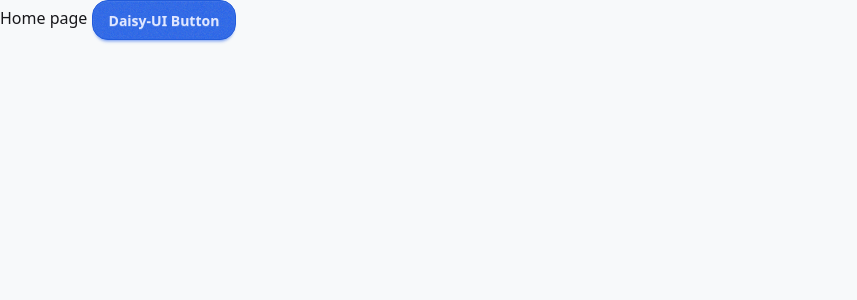
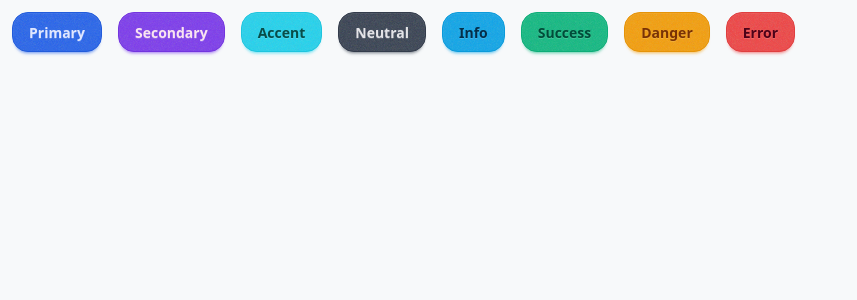
Before and after one commit to TheBossT910/savepoint-web, a Nuxt app: page / in a window 1280 px wide. Shown: the top 300 px of the page, without its empty margins (0-857 px from the left). Built offline with nearby package versions, Linux system fonts and the light colour scheme.

Commit message:
chore: added buttons to showcase theming

```diff
--- a/pages/index.vue
+++ b/pages/index.vue
@@ -1,6 +1,12 @@
 <template>
-    <div>
-        Home page
-        <button class="btn btn-primary">Daisy-UI Button</button>
+    <div class="flex flex-wrap gap-x-4 gap-y-3 m-3">
+        <button class="btn btn-primary">Primary</button>
+        <button class="btn btn-secondary">Secondary</button>
+        <button class="btn btn-accent">Accent</button>
+        <button class="btn btn-neutral">Neutral</button>
+        <button class="btn btn-info">Info</button>
+        <button class="btn btn-success">Success</button>
+        <button class="btn btn-warning">Danger</button>
+        <button class="btn btn-error">Error</button>
     </div>
 </template>
```
